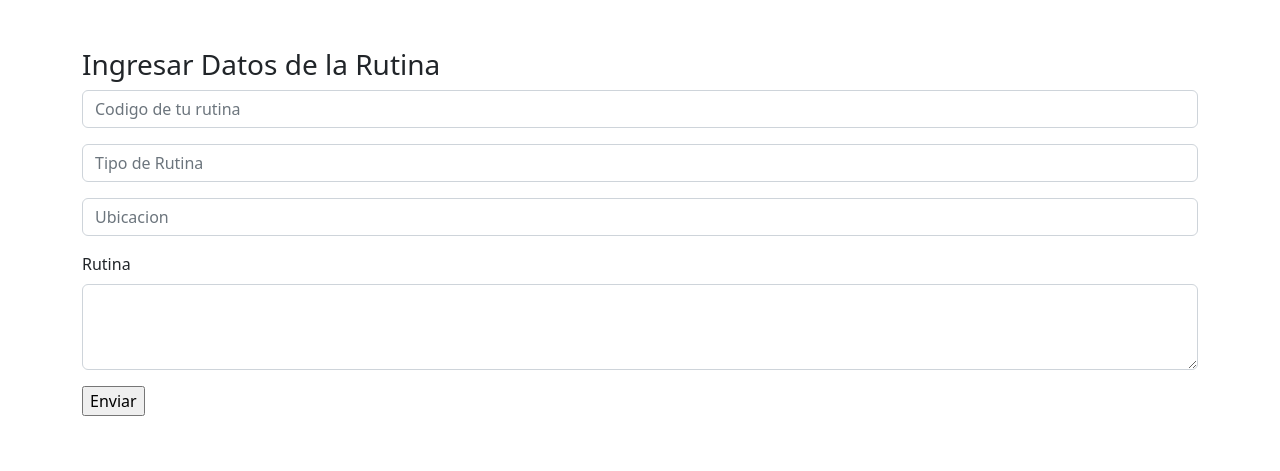
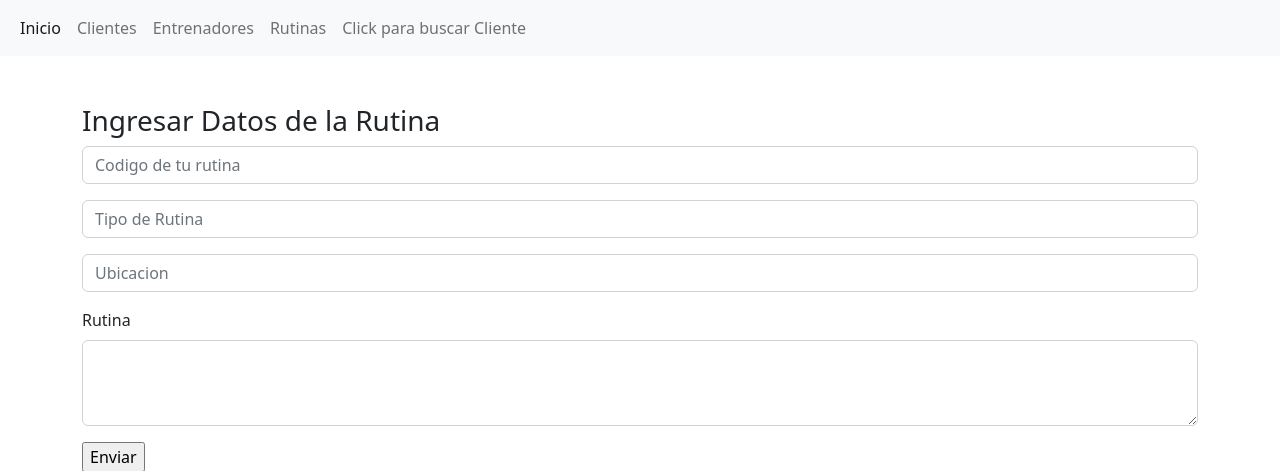
Before and after one commit to jrengifo28/GymWebSite, a Django app: page /formularioRutina/ in a window 1280 px wide. Shown: the top 471 px of the page. Run offline with Django 4.2, Linux system fonts and the light colour scheme.

Commit message:
Se agrega barra de nav en todos las rutas

```diff
--- a/PrimeraEntrega/AppGym/templates/AppGym/busquedaCliente.html
+++ b/PrimeraEntrega/AppGym/templates/AppGym/busquedaCliente.html
@@ -3,6 +3,7 @@
 {% load static %}
 
 {% block contenido_pagina %}
+<h2> Indique el nombre que quiere buscar</h2>
 <form action="AppGym/busquedaCliente/" method="POST">{% csrf_token %}
     <div class="container">
         <p>Nombre del Cliente: <br>
--- a/PrimeraEntrega/AppGym/templates/AppGym/formularioCliente.html
+++ b/PrimeraEntrega/AppGym/templates/AppGym/formularioCliente.html
@@ -1,4 +1,6 @@
+{% extends 'AppGym/navegacion.html'%}
 
+{% block content %}
 
 <html lang="en">
 <head>
@@ -44,3 +46,5 @@
 </body>
 
 </html>
+
+{% endblock %}
--- a/PrimeraEntrega/AppGym/templates/AppGym/formularioEntrenador.html
+++ b/PrimeraEntrega/AppGym/templates/AppGym/formularioEntrenador.html
@@ -1,5 +1,6 @@
+{% extends 'AppGym/inicio.html'%}
 
-
+{% block content %}
 <html lang="en">
 <head>
     <meta charset="UTF-8">
@@ -51,3 +52,4 @@
 </div>
 </body>
 </html>
+{% endblock %}
--- a/PrimeraEntrega/AppGym/templates/AppGym/formularioRutina.html
+++ b/PrimeraEntrega/AppGym/templates/AppGym/formularioRutina.html
@@ -1,3 +1,7 @@
+{% extends 'AppGym/inicio.html'%}
+
+{% block content %}
+
 <html lang="en">
 <head>
     <meta charset="UTF-8">
@@ -35,3 +39,5 @@
 </div>
 </body>
 </html>
+
+{% endblock %}
--- /dev/null
+++ b/PrimeraEntrega/AppGym/templates/AppGym/inicio.html
@@ -0,0 +1,41 @@
+{% extends 'AppGym/navegacion.html'%}
+{% load static %}
+
+{% block content %}
+<!DOCTYPE html>
+<html lang="en">
+<head>
+    <title>AppGym</title>
+    <meta charset="utf-8">
+    <meta name="viewport" content="width=device-width, initial-scale=1">
+    <link href="https://cdn.jsdelivr.net/npm/bootstrap@5.2.1/dist/css/bootstrap.min.css" rel="stylesheet">
+    <script src="https://cdn.jsdelivr.net/npm/bootstrap@5.2.1/dist/js/bootstrap.bundle.min.js"></script>
+
+
+</head>
+
+
+<body>
+
+    <main class="main-gym">
+        <div class="contenedor-portada">
+            <div class="contenedor-detalles">
+                <h1 class="titulo">Bienvenido a App Gym</h1>
+
+              </div>
+            </div>
+        </div>
+
+        <!-- fin MAIN -->
+
+</main>
+</body>
+</html>
+
+{% block contenido_pagina %}
+{% endblock %}
+
+{% block contenido_busqueda %}
+{% endblock %}
+
+{% endblock %}
--- /dev/null
+++ b/PrimeraEntrega/AppGym/templates/AppGym/navegacion.html
@@ -0,0 +1,25 @@
+<nav class="navbar navbar-expand-sm bg-light navbar-light">
+    <div class="container-fluid">
+        <ul class="navbar-nav">
+            <li class="nav-item">
+                <a class="nav-link active" href="{% url 'Inicio' %}">Inicio</a>
+            </li>
+            <li class="nav-item">
+                <a class="nav-link" href="{% url 'Cliente' %}">Clientes</a>
+            </li>
+            <li class="nav-item">
+                <a class="nav-link" href="{% url 'Entrenador' %}">Entrenadores</a>
+            </li>
+            <li class="nav-item">
+                <a class="nav-link" href="{% url 'Rutina' %}">Rutinas</a>
+            </li>
+            <li class="nav-item">
+                <a class="nav-link" href="{% url 'Buscar Cliente' %}"> Click para buscar Cliente</a>
+            </li>
+
+        </ul>
+    </div>
+</nav>
+
+{% block content %}
+{% endblock %}
```
